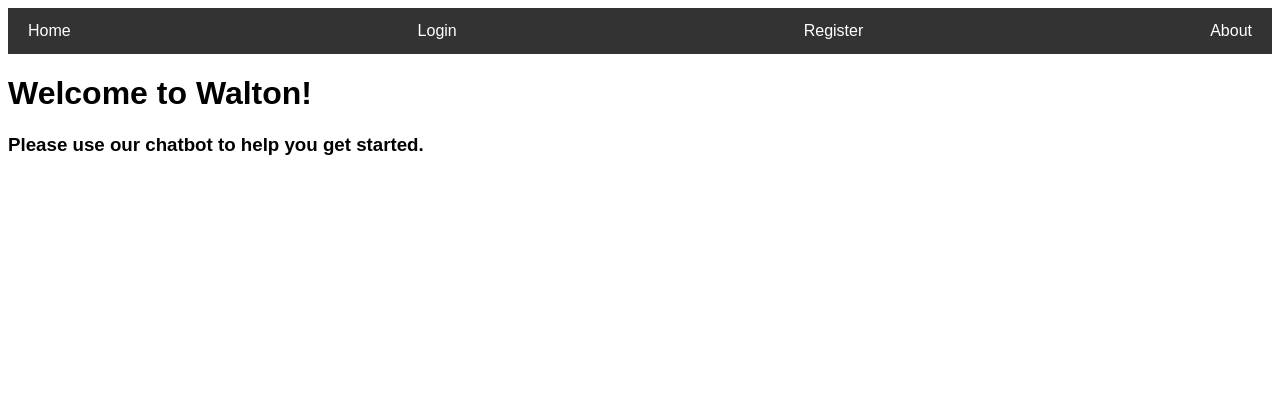
After one commit to xiaosupreme/Walton_V1, a Flask app: page /index_no_login in a window 1280 px wide. The commit adds this page. Shown: the top 420 px of the page. Run offline with Flask 3, Linux system fonts and the light colour scheme; parts of the project's set-up code (start-up, migrations or seed data) failed here and were passed over; some libraries are stand-ins or nearby versions.

Commit message:
Added Rooms to Navbar
Updated Navbar
Added Index for no login
Added About to app.py

```diff
--- a/app.py
+++ b/app.py
@@ -889,6 +889,14 @@ def Suite_room():
     role = session.get('role', 'user')
     return render_template('suite_room.html', is_logged_in=is_logged_in, role=role)
 
+@app.route('/about')
+def about():
+    return render_template('about.html')
+
+@app.route('/index_no_login')
+def index_no_login():
+    return render_template('index_no_login.html')
+
 
 
 
--- /dev/null
+++ b/templates/index_no_login.html
@@ -0,0 +1,13 @@
+<!DOCTYPE html>
+<html>
+<head>
+    <title>Welcome</title>
+</head>
+<body>
+    {% include 'navbar.html' %}
+    <h1>Welcome to Walton!</h1>
+    <h3>Please use our chatbot to help you get started.</h3>
+    {% include 'chatbot.html' %}
+
+</body>
+</html>
--- a/templates/navbar.html
+++ b/templates/navbar.html
@@ -5,66 +5,100 @@
     <meta name="viewport" content="width=device-width, initial-scale=1.0">
     <title>Website</title>
     <style>
-
+        /* Updated CSS */
         .navbar {
+            display: flex;
+            align-items: center;
+            justify-content: space-between;
             background-color: #333;
-            overflow: hidden;
-            width:100%;
-            margin:0;
+            padding: 0;
         }
 
-        .navbar a {
-            float: left;
-            display: block;
+        .navbar a, .navbar > div {
+            padding: 14px 20px;
             color: white;
-            padding: 14px 20px;
             text-align: center;
             text-decoration: none;
-
+            cursor: pointer;
         }
 
-        .navbar a:hover {
+        .navbar a:hover, .navbar > div:hover {
             background-color: #ddd;
             color: black;
         }
 
         .navbar .logout {
-            float: right;
+            margin-left: auto;
+        }
+
+        .navbar > div {
+            position: relative;
+        }
+
+        .submenu {
+            display: none;
+            position: absolute;
+            top: 100%;
+            left: 0;
+            background-color: #444;
+            box-shadow: 0 2px 5px rgba(0, 0, 0, 0.2);
+            min-width: 150px;
+        }
+
+        .submenu div {
+            padding: 10px;
+            white-space: nowrap;
+            text-align: left;
+        }
+
+        .submenu div a {
+            color: white;
+            text-decoration: none;
+            display: block;
+        }
+
+        .submenu div a:hover {
+            background-color: #666;
+        }
+
+        .navbar > div:hover .submenu {
+            display: block;
         }
     </style>
 </head>
 <body>
-
     <div class="navbar">
-
-        <a href="{{ url_for('index') }}">Home</a>
-
         {% if not is_logged_in %}
-
+            <a href="{{ url_for('index_no_login') }}">Home</a>
             <a href="{{ url_for('login') }}">Login</a>
             <a href="{{ url_for('register') }}">Register</a>
+            <a href="{{ url_for('about') }}">About</a>
         {% else %}
-             {% if session.get('role') == 'admin' %}
+            {% if session.get('role') == 'admin' %}
+                <a href="{{ url_for('index') }}">Home</a>
                 <a href="{{ url_for('rooms') }}">Rooms</a>
                 <a href="{{ url_for('manual_booking') }}">Book Room</a>
                 <a href="{{ url_for('admin_dashboard') }}">Admin Dashboard</a>
                 <a href="{{ url_for('admin_bookings') }}">Admin Bookings</a>
                 <a href="{{ url_for('admin_revenue') }}">Admin Revenue</a>
-
             {% else %}
-
+                <a href="{{ url_for('index') }}">Home</a>
+                <div>
+                    Rooms
+                    <div class="submenu">
+                        <div><a href="{{ url_for('Single_room') }}">Standard Rooms</a></div>
+                        <div><a href="{{ url_for('Double_room') }}">Double Rooms</a></div>
+                        <div><a href="{{ url_for('Deluxe_room') }}">Deluxe Rooms</a></div>
+                        <div><a href="{{ url_for('Family_room') }}">Family Rooms</a></div>
+                        <div><a href="{{ url_for('Suite_room') }}">Suite Rooms</a></div>
+                    </div>
+                </div>
                 <a href="{{ url_for('book_room') }}">Book Room</a>
                 <a href="{{ url_for('my_bookings') }}">My Bookings</a>
                 <a href="{{ url_for('user_bookings') }}">My Booking Requests</a>
             {% endif %}
-
-
             <a href="{{ url_for('logout') }}" class="logout">Logout</a>
         {% endif %}
     </div>
-
-
-
-
 </body>
 </html>
```
Also changed, not shown: templates/rooms_for_user.html (added, +15 -0 lines).
